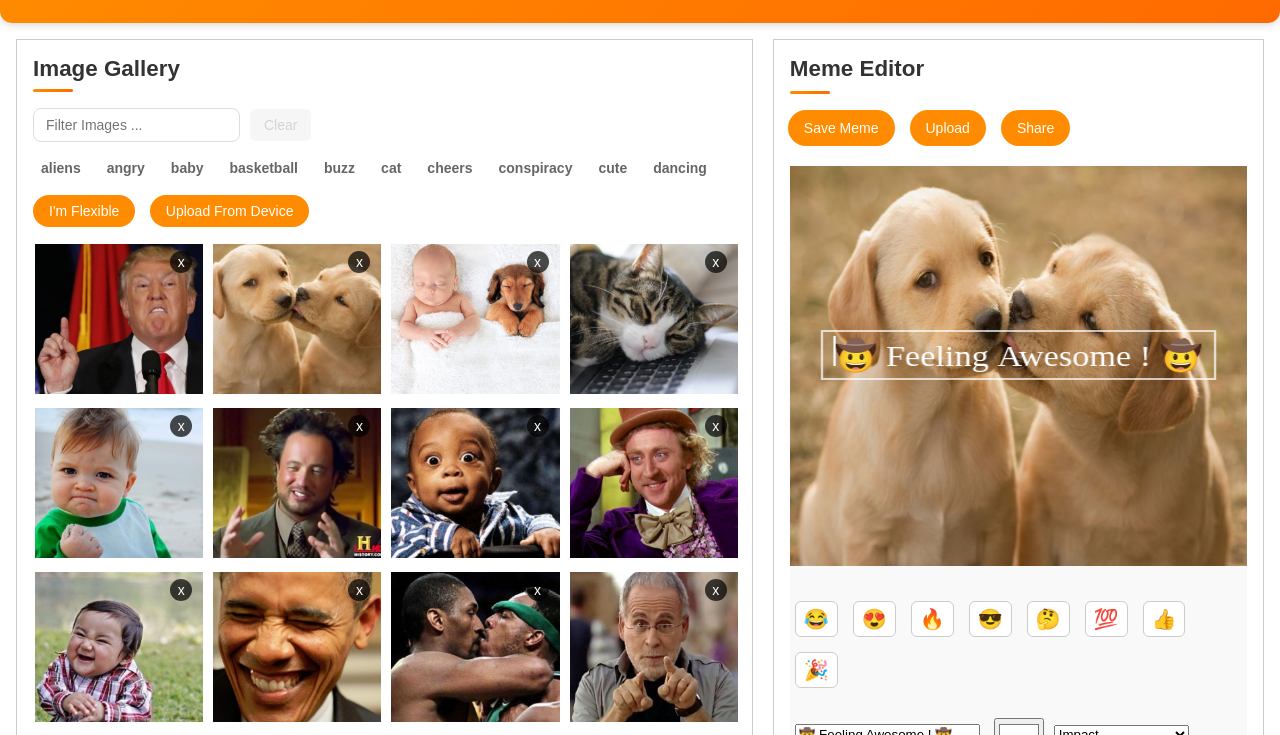
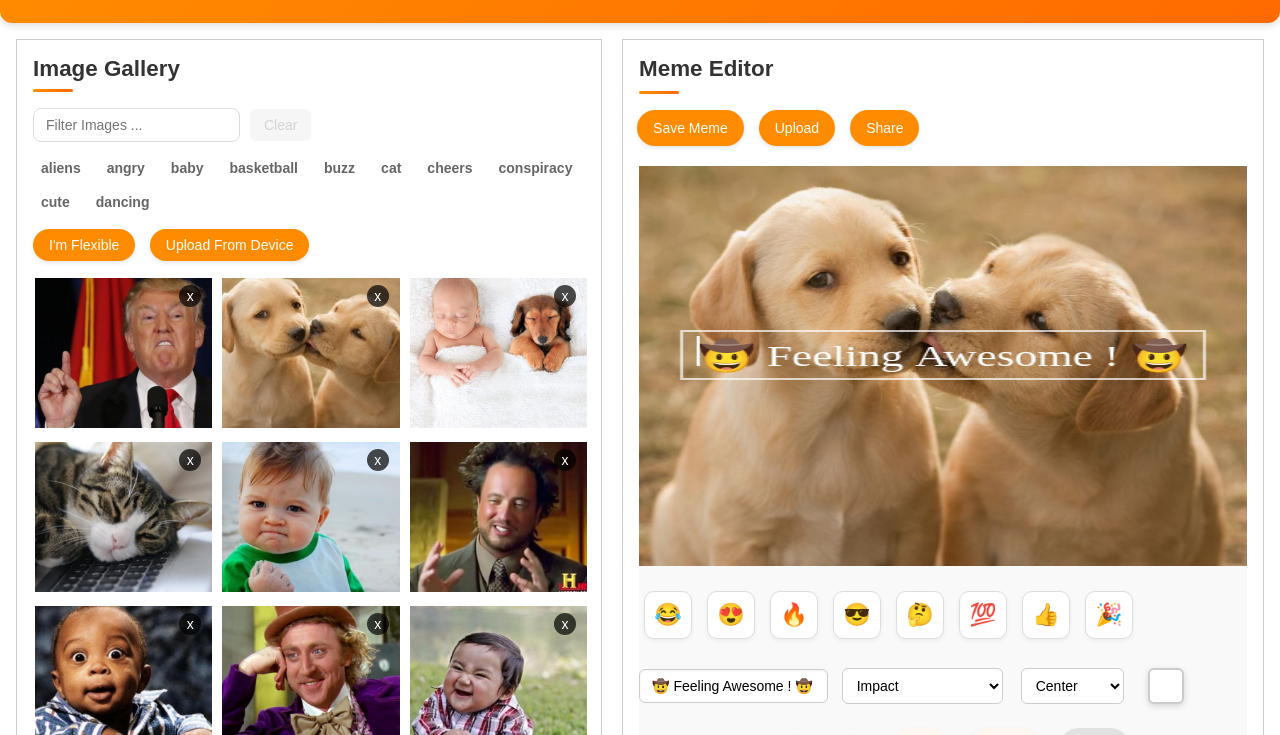
Before and after one commit to DinGolan/Ultimate-Meme-Generator, a plain HTML site: page index.html in a window 1280 px wide. Both pictures are taken after a click on the button "I'm Flexible". Shown: the part 65-800 px from the top of the page. Drawn offline with Linux system fonts and the light colour scheme.

Commit message:
[Title] : - Enhance button styles and update meme editor controls for improved user experience.

```diff
--- a/css/base/base.css
+++ b/css/base/base.css
@@ -89,9 +89,12 @@ button[disabled]:hover {
 .btn {
     border: none;
     border-radius: 20px;
+    box-shadow: 0 2px 4px rgba(0,0,0,0.1);
     color: white;
     cursor: pointer;
     font-size: 14px;
+    font-family: 'Poppins', sans-serif;
+    font-weight: 500;
     transition: background-color 0.2s ease;
     text-decoration: none;
 }
@@ -113,12 +116,14 @@ button[disabled]:hover {
 }
 
 .btn-orange:hover {
-    background-color: #e67600;;
+    background-color: #e67600;
+    box-shadow: 0 4px 8px rgba(0,0,0,0.15);
     transform: translateY(-2px);
 }
 
 .btn-orange:active {
     background-color: #cc6600;
+    box-shadow: 0 2px 4px rgba(0,0,0,0.1);
     transform: translateY(0);
 }
 
--- a/css/components/editor.css
+++ b/css/components/editor.css
@@ -33,11 +33,6 @@
     max-width: 100%;
 }
 
-.meme-canvas {
-    display: block;
-    margin-bottom: 10px;
-}
-
 .editor-buttons {
     display: flex;
     flex-wrap: wrap;
@@ -46,33 +41,168 @@
     margin-left: -7px;
 }
 
-.meme-text-input,
+.meme-canvas {
+    display: block;
+    margin-bottom: 10px;
+}
+
+.meme-text-input {
+    border: 1px solid #ccc;
+    border-radius: 6px;
+    box-shadow: inset 0 1px 3px rgba(0,0,0,0.05);
+    flex: 2;
+    font-family: 'Poppins', sans-serif;
+    font-size: 14px;
+    max-width: 250px;
+    padding: 8px 12px;
+    transition: all 0.2s ease;
+    width: 100%;
+}
+
+.meme-text-input:focus {
+    border-color: #ff8c00;
+    box-shadow: 0 0 0 3px rgba(255,140,0,0.2);
+    outline: none;
+}
+
+.meme-text-input::placeholder {
+    color: #aaa;
+    font-style: italic;
+}
+
 .meme-color-input {
-    margin: 5px;
+    -webkit-appearance: none;
+
+    border: 2px solid #ccc;
+    border-radius: 6px;
+    background: #fff;
+    box-shadow: 0 2px 6px rgba(0,0,0,0.15);
+    cursor: pointer;
+    flex: 0 0 36px;
+    height: 36px;
+    margin-left: 10px;
+    padding: 3px;
+    width: 36px;
+}
+
+.meme-color-input::-webkit-color-swatch {
+    border: none;
+    border-radius: 4px;
+}
+
+.meme-select {
+    border: 1px solid #ccc;
+    border-radius: 6px;
+    background: #fff;
+    cursor: pointer;
+    font-family: 'Poppins', sans-serif;
+    font-size: 14px;
+    margin: 4px;
+    padding: 6px 10px;
+    transition: all 0.2s ease;
+}
+
+.meme-select:focus {
+    border-color: #ff8c00;
+    box-shadow: 0 0 0 3px rgba(255,140,0,0.2);
+    outline: none;
+}
+
+.meme-toolbar {
+    align-items: center;
+    display: flex;
+    flex-wrap: wrap;
+    gap: 15px;
+    margin-top: 10px;
+    margin-bottom: 10px;
+}
+
+.meme-toolbar-row {
+    align-items: center;
+    display: flex;
+    flex-wrap: nowrap;
+    gap: 10px;
+}
+
+.meme-toolbar-row select {
+    border-radius: 6px;
+    border: 1px solid #ccc;
+    flex: 1;
+    height: 36px;
+    padding: 5px 10px;
 }
 
 .stickers-container {
     display: flex;
     flex-wrap: wrap;
     gap: 5px;
-    margin: 10px 0;
 }
 
 .btn-sticker {
-    border: 1px solid #ccc;
+    align-items: center;
+    border: 1px solid #ddd;
     background: #fff;
-    border-radius: 6px;
+    border-radius: 10px;
+    box-shadow: 0 2px 4px rgba(0,0,0,0.05);
     cursor: pointer;
-    font-size: 20px;
-    padding: 5px 8px;
-    transition: transform 0.2s;
+    display: flex;
+    font-size: 22px;
+    height: 48px;
+    justify-content: center;
+    transition: all 0.2s ease;
+    width: 48px;
 }
 
 .btn-sticker:hover {
-    transform: scale(1.2);
+    border-color: #ff8c00;
+    background: #fff7f0;
+    box-shadow: 0 4px 8px rgba(0,0,0,0.1);
+    transform: translateY(-2px);
 }
 
-.btn-image-url,
+.btn-sticker:active {
+    background: #ffe0c2;
+    box-shadow: 0 2px 4px rgba(0,0,0,0.05);
+    transform: translateY(0);
+}
+
+.btn-sticker.selected {
+    border-color: #ff6a00;
+    background: #fff2e6;
+    box-shadow: 0 0 0 3px rgba(255,140,0,0.2);
+}
+
+.btn-text {
+    background: #fff7f0;
+    color: #d35400;
+    padding: 10px 15px;
+}
+
+.btn-text:hover {
+    background: #ffe4cc;
+}
+
+.btn-move {
+    background: #fff7f0;
+    color: #d35400;
+    font-size: 16px;
+    padding: 10px 15px;
+}
+
+.btn-move:hover {
+    background: #ffe4cc;
+}
+
+.btn-download {
+    background: #fff7f0;
+    color: #d35400;
+    padding: 10px 15px;
+}
+
+.btn-download:hover {
+    background: #ffe4cc;
+}
+
 .btn-facebook {
     background-color: #4267B2;
     font-weight: bold;
@@ -80,7 +210,6 @@
     white-space: nowrap;
 }
 
-.btn-image-url:hover,
 .btn-facebook:hover {
     background-color: #365899;
 }
--- a/css/components/storage.css
+++ b/css/components/storage.css
@@ -16,6 +16,10 @@
 .saved-memes-container {
     display: flex;
     flex-wrap: wrap;
+}
+
+.saved-memes-container .info-message {
+    margin-top: 15px;
 }
 
 .saved-memes-container img {
--- a/js/controllers/meme-controller.js
+++ b/js/controllers/meme-controller.js
@@ -16,7 +16,7 @@ function renderMemeEditor() {
     onAttachCanvasEvents(elMemeCanvas);
 
     onDrawMeme();
-    onUpdateSwitchLineButton();
+    onUpdateLineButtonsState();
 
     // Sync Caret Index From Input to Canvas //
     onAttachInputCaretListeners();
@@ -47,39 +47,42 @@ function onGetStickersHTML(stickers) {
 
 function onGetEditorControlsHTML() {
     return `
-        <div>
+        <div class="meme-toolbar">
+            <div class="meme-toolbar-row">
                 <input type="text" class="meme-text-input"
                        placeholder="Enter Meme Text"
                        oninput="onSetText(this.value)">
 
-            <input type="color" class="meme-color-input"
-                   value="#ffffff"
-                   onchange="onSetColor(this.value)">
-
-            <select onchange="onSetFontFamily(this.value)">
+                <select class="meme-select meme-font-select" onchange="onSetFontFamily(this.value)">
                     <option value="Impact">Impact</option>
                     <option value="Arial">Arial</option>
                     <option value="Times New Roman">Times New Roman</option>
                 </select>
 
-            <select onchange="onSetAlign(this.value)">
+                <select class="meme-select meme-align-select" onchange="onSetAlign(this.value)">
                     <option value="left">Left</option>
                     <option value="center" selected>Center</option>
                     <option value="right">Right</option>
                 </select>
 
-            <button onclick="onIncreaseFont()">A+</button>
-            <button onclick="onDecreaseFont()">A-</button>
+                <input type="color" class="meme-color-input"
+                       value="#ffffff"
+                       onchange="onSetColor(this.value)">
+            </div>
 
-            <button onclick="onMoveLine('up')">↑</button>
-            <button onclick="onMoveLine('down')">↓</button>
+            <div class="meme-toolbar-row">
+                <button class="btn btn-text" onclick="onIncreaseFont()">A+</button>
+                <button class="btn btn-text" onclick="onDecreaseFont()">A-</button>
 
-            <button onclick="onAddLine()">Add Line</button>
-            <button onclick="onDeleteLine()">Delete Line</button>
+                <button class="btn btn-move" onclick="onMoveLine('up')">↑</button>
+                <button class="btn btn-move" onclick="onMoveLine('down')">↓</button>
 
-            <button onclick="onSwitchLine()">Switch Line</button>
+                <button class="btn btn-text" onclick="onAddLine()">Add Line</button>
+                <button class="btn btn-text" onclick="onDeleteLine()">Delete Line</button>
+                <button class="btn btn-text" onclick="onSwitchLine()">Switch Line</button>
 
-            <button onclick="onDownloadMeme()">Download</button>
+                <button class="btn btn-download" onclick="onDownloadMeme()">Download</button>
+            </div>
         </div>
     `;
 }
@@ -259,6 +262,7 @@ function onDrawTextFrame(context, line) {
 function onSetText(newText) {
     setLineText(newText);
     onDrawMeme();
+    onUpdateLineButtonsState();
 
     if (!newText || newText.trim() === '') {
         deactivateCaret();
@@ -282,6 +286,23 @@ function onDecreaseFont() {
     const FONT_SIZE = 2;
     changeFontSize(-1 * FONT_SIZE);
     onDrawMeme();
+}
+
+function onUpdateLineButtonsState() {
+    const hasRealLine   = gMeme.lines.some(line => line.text && line.text.trim() !== '');
+    const enoughRealTxt = gMeme.lines.filter(line => line.text && line.text.trim() !== '' && line.text.length > 1).length > 1;
+
+    const elAllButtons = document.querySelectorAll(`button[onclick="onIncreaseFont()"],
+                                                    button[onclick="onDecreaseFont()"],
+                                                    button[onclick="onMoveLine('up')"],
+                                                    button[onclick="onMoveLine('down')"],
+                                                    button[onclick="onAddLine()"],
+                                                    button[onclick="onDeleteLine()"],
+                                                    button[onclick="onDownloadMeme()"]`);
+    elAllButtons.forEach(btn => btn.disabled = !hasRealLine);
+
+    const elSwitch = document.querySelector('button[onclick="onSwitchLine()"]');
+    if (elSwitch) elSwitch.disabled = !enoughRealTxt;
 }
 
 /*==============================*/
@@ -317,7 +338,7 @@ function onAddLine() {
     addLine();
     onUpdateEditorInputs();
     onDrawMeme();
-    onUpdateSwitchLineButton();
+    onUpdateLineButtonsState();
 }
 
 function onSwitchLine() {
@@ -326,13 +347,7 @@ function onSwitchLine() {
     switchLine();
     onUpdateEditorInputs();
     onDrawMeme();
-    onUpdateSwitchLineButton();
-}
-
-function onUpdateSwitchLineButton() {
-    const elBtn = document.querySelector('button[onclick="onSwitchLine()"]');
-    if (!elBtn) return;
-    elBtn.disabled = (gMeme.lines.length <= 1);
+    onUpdateLineButtonsState();
 }
 
 function onCanvasClick(event) {
@@ -401,17 +416,18 @@ function onMoveLine(direction) {
 function onDeleteLine() {
     deleteLine();
     onDrawMeme();
-    onUpdateSwitchLineButton();
+    onUpdateLineButtonsState();
 }
 
 function onAddSticker(sticker) {
     addLine(sticker);
 
     const elMemeTextInput = document.querySelector('.meme-text-input');
-    if (elMemeTextInput) elMemeTextInput.value = DEFAULT_TEXT;
+    if (elMemeTextInput) elMemeTextInput.value = sticker;
 
+    deactivateCaret();
     onDrawMeme();
-    onUpdateSwitchLineButton();
+    onUpdateLineButtonsState();
 }
 
 /*=============================*/
@@ -513,8 +529,8 @@ function onUploadMeme(event) {
 
         if (!isButtonExists) {
             elEditorButtons.insertAdjacentHTML('beforeend', `
-                <a href="${uploadedImageUrl}" class="btn btn-inline btn-lg-padding btn-image-url" target="_blank">Image URL</a>
-                <button class="btn btn-inline btn-lg-padding btn-facebook"
+                <a href="${uploadedImageUrl}" class="btn btn-orange btn-lg-padding btn-inline btn-image-url" target="_blank">Image URL</a>
+                <button class="btn btn-lg-padding btn-inline btn-facebook"
                         onclick="onUploadToFacebook('${encodedUploadedImageUrl}')">
                     Share on Facebook
                 </button>
```
Lines whose indentation alone changed are shown as unchanged.
